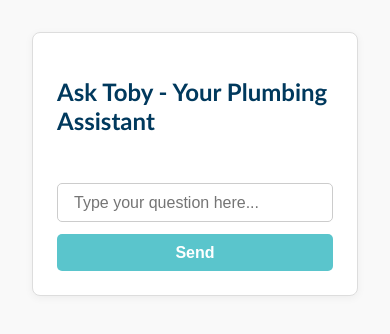
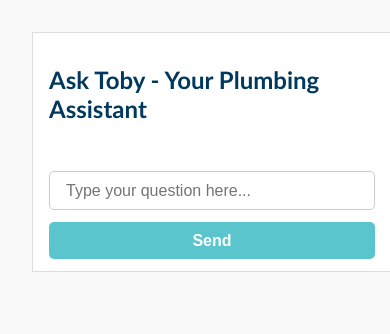
Before and after one commit to masterplumbersnz/Toby, a website: page bot.html in a window 390 px wide. Drawn offline with Linux system fonts and the light colour scheme.

Commit message:
Update bot.html

```diff
--- a/bot.html
+++ b/bot.html
@@ -22,13 +22,21 @@
     }
 
     #chatbot-section {
-      max-width: 100%;
+      width: 100%;
+      max-width: 800px;
       margin: 0 auto;
       background: #ffffff;
       border: 1px solid #ddd;
       border-radius: 8px;
-      padding: 1.5rem;
+      padding: 1rem 1.25rem;
       box-shadow: 0 2px 8px rgba(0, 0, 0, 0.05);
+    }
+
+  @media (max-width: 600px) {
+    #chatbot-section {
+      padding: 0.75rem 1rem;
+      border-radius: 0;
+      box-shadow: none;
     }
 
     #messages {
```
